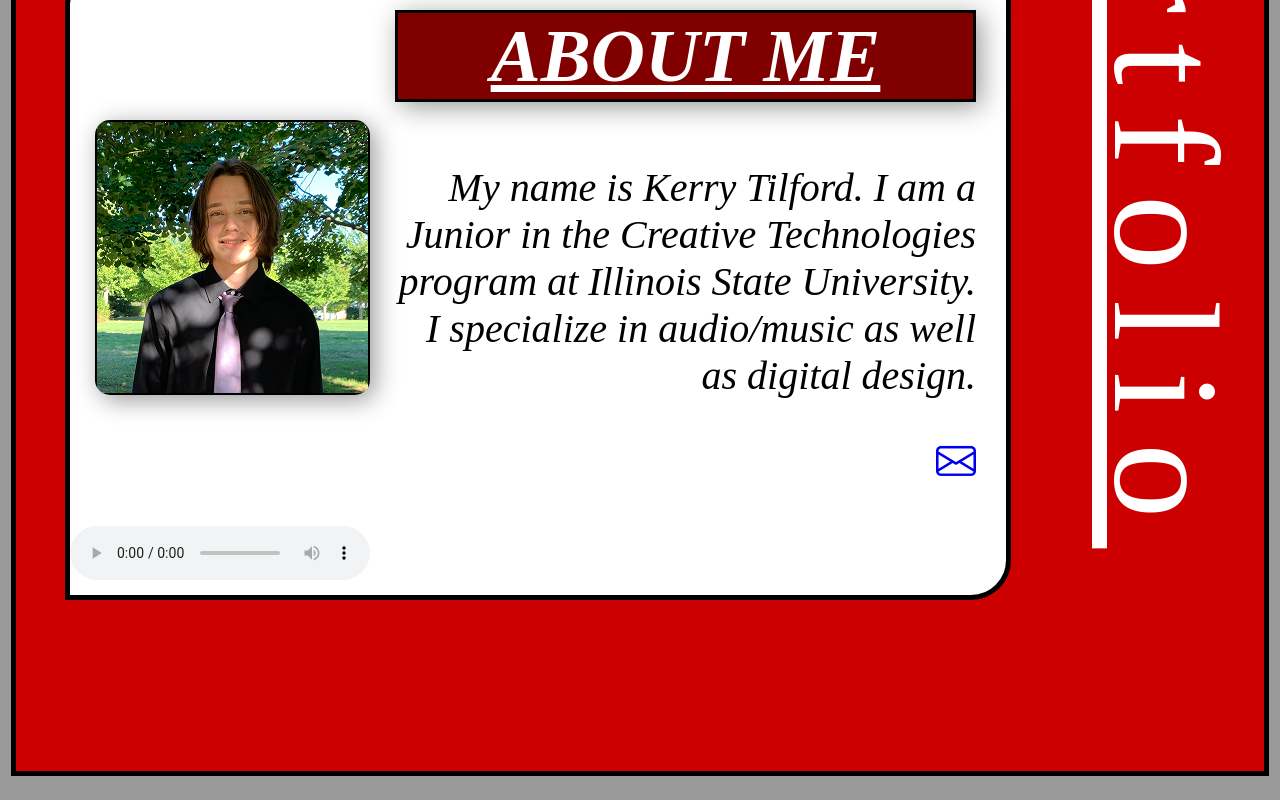
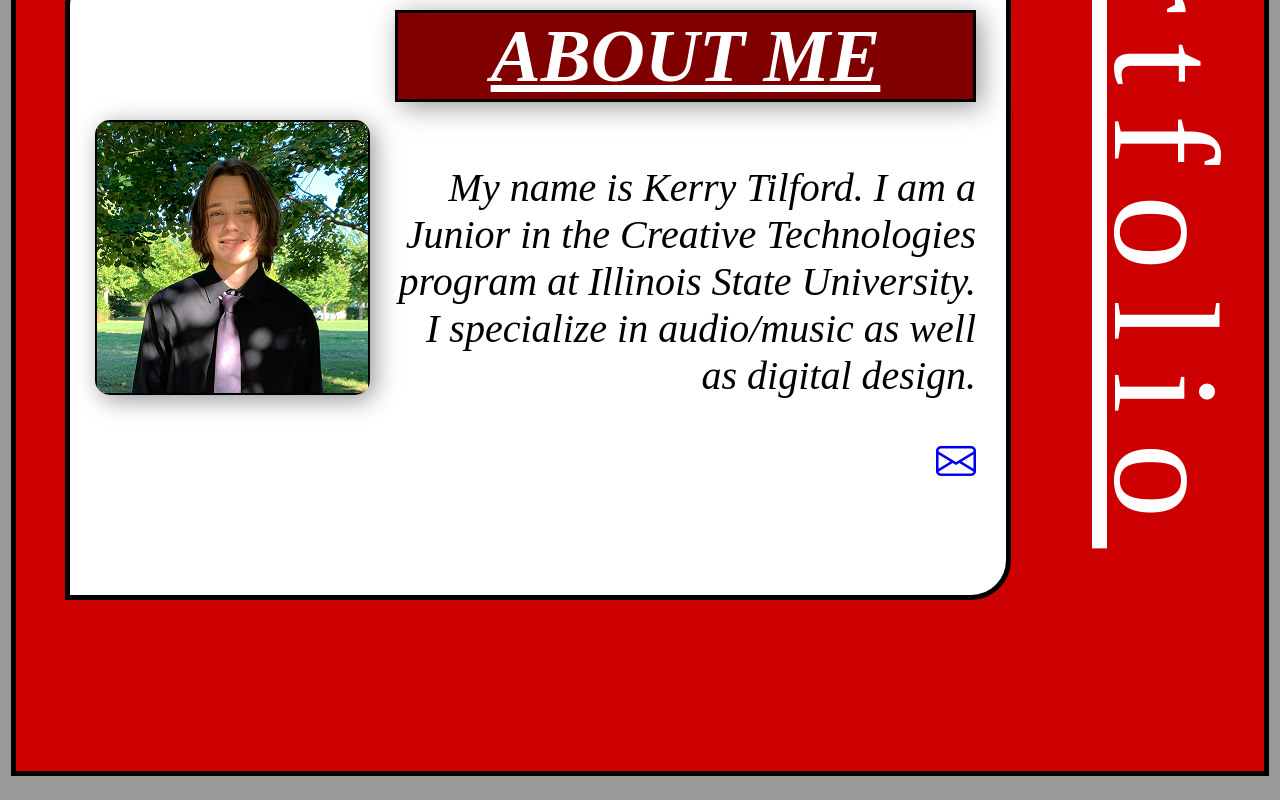
Before and after one commit to Ktilford04/CTK231, a plain HTML site: page homepf.html in a window 1280 px wide. Shown: the part 506-1306 px from the top of the page. Drawn offline with nearby package versions, Linux system fonts and the light colour scheme; a web font is replaced by a local one.

Commit message:
Add files via upload

```diff
--- a/homepf.html
+++ b/homepf.html
@@ -34,7 +34,6 @@
 			<h2>About Me</h2>
 			<p>My name is Kerry Tilford. I am a Junior in the Creative Technologies program at Illinois State University. I specialize in audio/music as well as digital design.</p>
 			<p id="iconmail"><a class="bi bi-envelope" href="https://gmail.com" target="blank"></a></p>
-			<audio controls><source src="wahhhhh instrumental.wav" type="audio/wav"></audio>
 		</main>
 	</div>
 </body>
```
